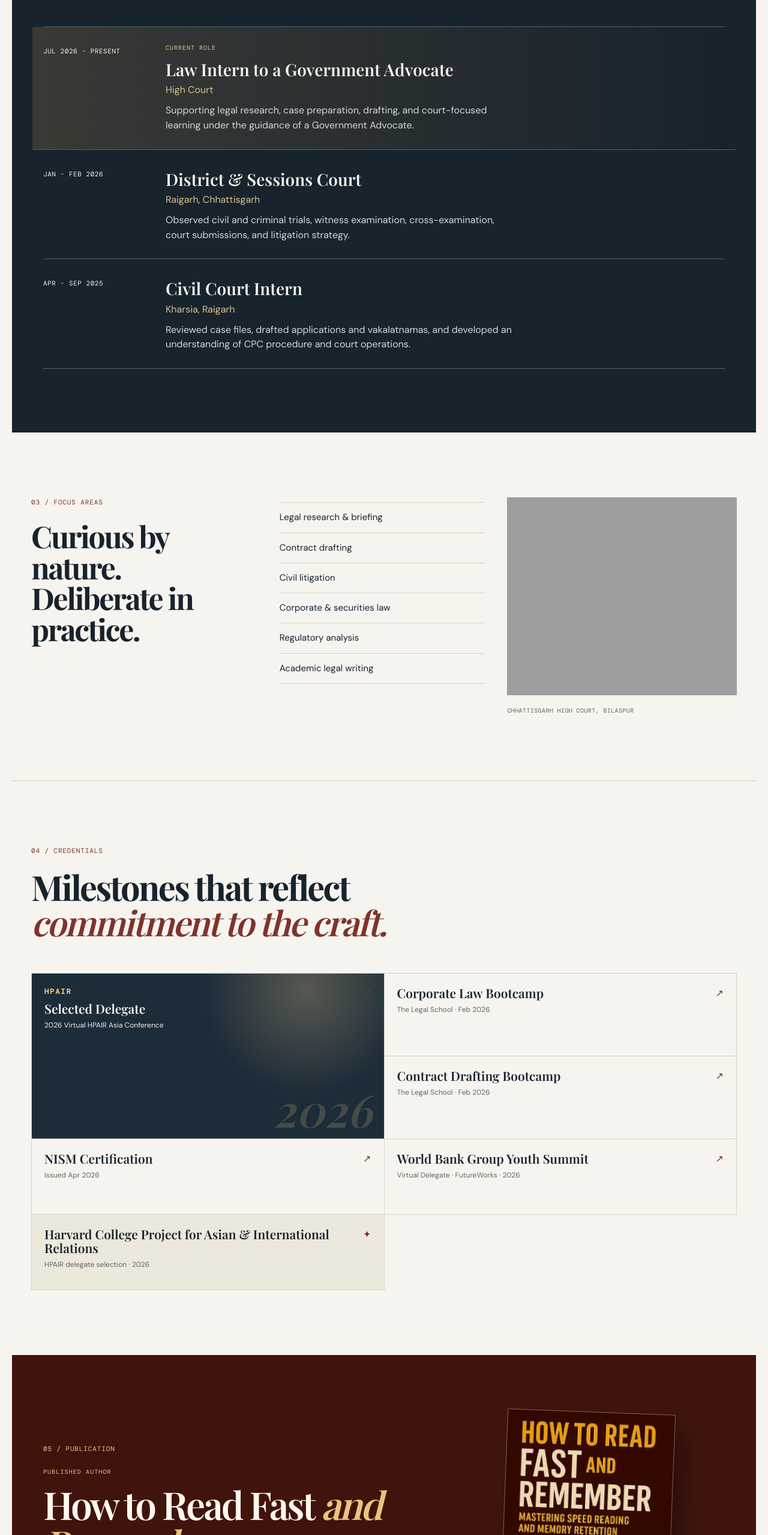
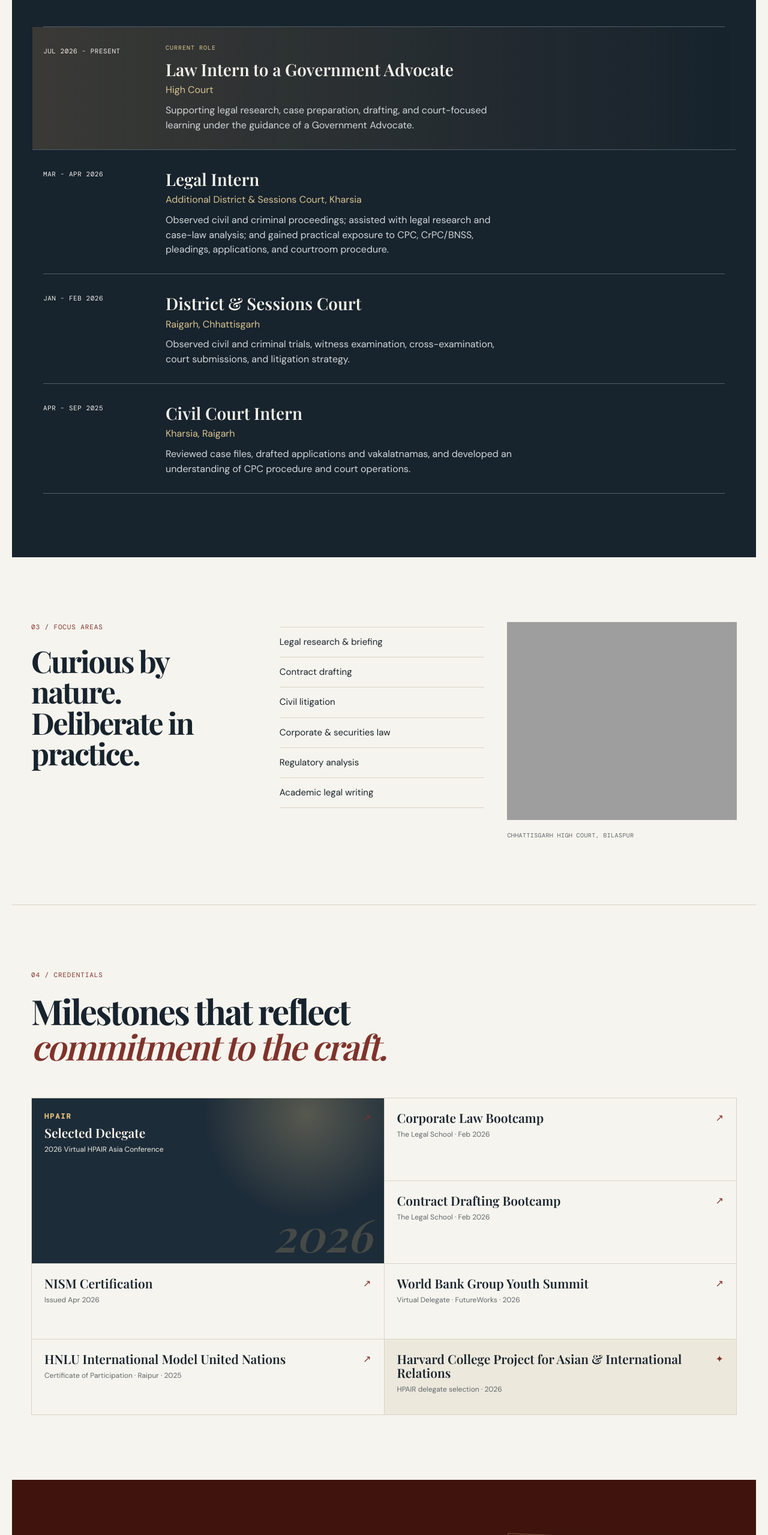
Before and after one commit to bhavanirathorelaw/portfolio, a plain HTML site: page index.html in a window 1280 px wide. Shown: the part 1474-4033 px from the top of the page at 60% size. Drawn offline with nearby package versions, Linux system fonts and the light colour scheme; grey boxes are pictures that could not be loaded; a web font is replaced by a local one.

Commit message:
Add files via upload

```diff
--- a/index.html
+++ b/index.html
@@ -40,6 +40,7 @@
       <div class="section-heading"><p class="section-kicker">02 / Experience</p><h2>Learning through<br><em>the practice of law.</em></h2></div>
       <div class="timeline">
         <article class="current-role"><p class="date">JUL 2026 - PRESENT</p><div><p class="role-status">Current role</p><h3>Law Intern to a Government Advocate</h3><p class="place">High Court</p><p>Supporting legal research, case preparation, drafting, and court-focused learning under the guidance of a Government Advocate.</p></div></article>
+        <article><p class="date">MAR - APR 2026</p><div><h3>Legal Intern</h3><p class="place">Additional District & Sessions Court, Kharsia</p><p>Observed civil and criminal proceedings; assisted with legal research and case-law analysis; and gained practical exposure to CPC, CrPC/BNSS, pleadings, applications, and courtroom procedure.</p></div></article>
         <article><p class="date">JAN - FEB 2026</p><div><h3>District & Sessions Court</h3><p class="place">Raigarh, Chhattisgarh</p><p>Observed civil and criminal trials, witness examination, cross-examination, court submissions, and litigation strategy.</p></div></article>
         <article><p class="date">APR - SEP 2025</p><div><h3>Civil Court Intern</h3><p class="place">Kharsia, Raigarh</p><p>Reviewed case files, drafted applications and vakalatnamas, and developed an understanding of CPC procedure and court operations.</p></div></article>
       </div>
@@ -60,6 +61,7 @@
         <a class="credential" href="contract-drafting-certificate.pdf" target="_blank" rel="noreferrer"><span><b>Contract Drafting Bootcamp</b><small>The Legal School · Feb 2026</small></span><i>↗</i></a>
         <a class="credential" href="nism-certificate.pdf" target="_blank" rel="noreferrer"><span><b>NISM Certification</b><small>Issued Apr 2026</small></span><i>↗</i></a>
         <a class="credential world-bank" href="world-bank-youth-summit-2026.pdf" target="_blank" rel="noreferrer"><span><b>World Bank Group Youth Summit</b><small>Virtual Delegate · FutureWorks · 2026</small></span><i>↗</i></a>
+        <a class="credential hnlu" href="hnlu-imun-certificate-rotated.png" target="_blank" rel="noreferrer"><span><b>HNLU International Model United Nations</b><small>Certificate of Participation · Raipur · 2025</small></span><i>↗</i></a>
         <article class="credential credential-note"><span><b>Harvard College Project for Asian & International Relations</b><small>HPAIR delegate selection · 2026</small></span><i>✦</i></article>
       </div>
     </section>
```
